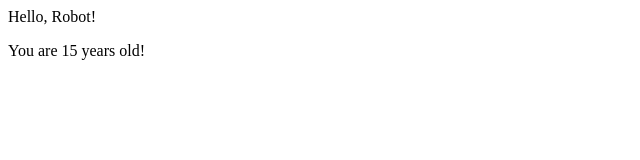
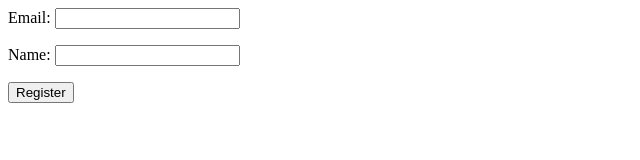
Before and after one commit to viper404/learn-javascript, a website: page static/index.html in a window 1280 px wide. Shown: the whole page, without its empty margins (0-640 px from the left). Drawn offline with Linux system fonts and the light colour scheme.

Commit message:
Two-Way Data Binding

```diff
--- a/static/index.html
+++ b/static/index.html
@@ -7,8 +7,13 @@ $(function () {
     var vm = new Vue({
         el: '#vm',
         data: {
-            name: 'Robot',
-            age: 15
+            email: '',
+            name: ''
+        },
+        methods: {
+            register: function () {
+                alert(JSON.stringify(this.$data));
+            }
         }
     });
     window.vm = vm;
@@ -16,9 +21,10 @@ $(function () {
 </script>
 </head>
 <body>
-    <div id="vm">
-        <p>Hello, {{ name }}!</p>
-        <p>You are {{ age }} years old!</p>
-    </div>
+    <form id="vm" v-on:submit.prevent="register">
+        <p>Email: <input v-model="email" type="text"></p>
+        <p>Name: <input v-model="name" type="text"></p>
+        <p><input type="submit" value="Register"></p>
+    </form>
 </body>
 <html>
```
